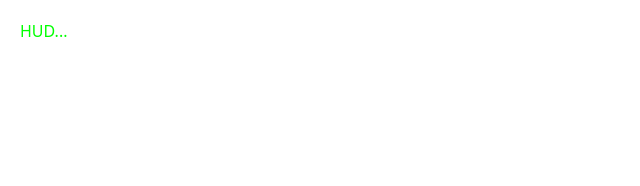
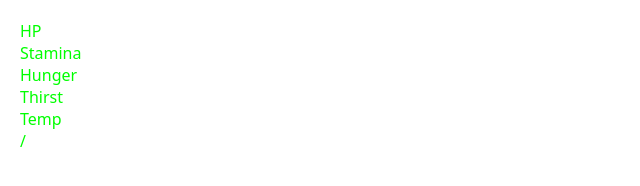
Before and after one commit to DevAlexandre0/SurvivalFW, a plain HTML site: page resources/sfw/nui/sfw_shell/index.html in a window 1280 px wide. Shown: the whole page, without its empty margins (0-640 px from the left). Drawn offline with Linux system fonts and the light colour scheme.

Commit message:
feat: structure HUD elements

```diff
--- a/resources/sfw/nui/sfw_shell/index.html
+++ b/resources/sfw/nui/sfw_shell/index.html
@@ -8,7 +8,39 @@
   <link rel="stylesheet" href="style.css" />
 </head>
 <body>
-  <div id="hud" class="panel">HUD...</div>
+  <div id="hud" class="panel">
+    <div id="hud-vitals" class="hud-vitals">
+      <div id="hud-hp" class="hud-vital">
+        <span class="hud-label">HP</span>
+        <span class="hud-value" id="hud-hp-value"></span>
+      </div>
+      <div id="hud-stamina" class="hud-vital">
+        <span class="hud-label">Stamina</span>
+        <span class="hud-value" id="hud-stamina-value"></span>
+      </div>
+      <div id="hud-hunger" class="hud-vital">
+        <span class="hud-label">Hunger</span>
+        <span class="hud-value" id="hud-hunger-value"></span>
+      </div>
+      <div id="hud-thirst" class="hud-vital">
+        <span class="hud-label">Thirst</span>
+        <span class="hud-value" id="hud-thirst-value"></span>
+      </div>
+      <div id="hud-temperature" class="hud-vital">
+        <span class="hud-label">Temp</span>
+        <span class="hud-value" id="hud-temperature-value"></span>
+      </div>
+    </div>
+    <div id="hud-effects" class="hud-effects"></div>
+    <div id="hud-ammo" class="hud-ammo">
+      <span id="hud-ammo-count" class="ammo-count"></span>
+      <span class="ammo-sep">/</span>
+      <span id="hud-ammo-reserve" class="ammo-reserve"></span>
+    </div>
+    <div id="hud-progress" class="hud-progress">
+      <div id="hud-progress-bar" class="hud-progress-bar"></div>
+    </div>
+  </div>
 
   <!-- Identity form -->
   <div id="view-id" class="overlay hidden">
```
